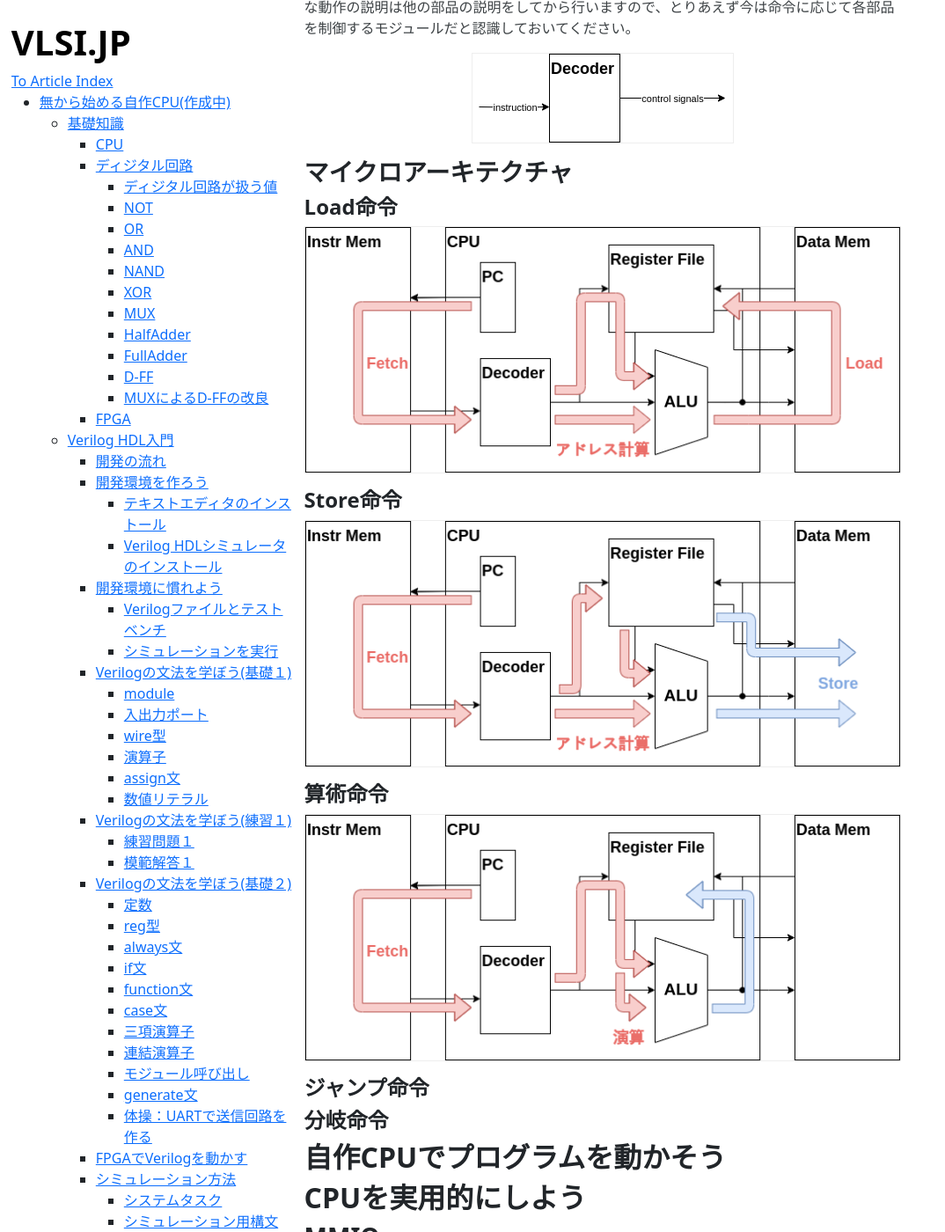
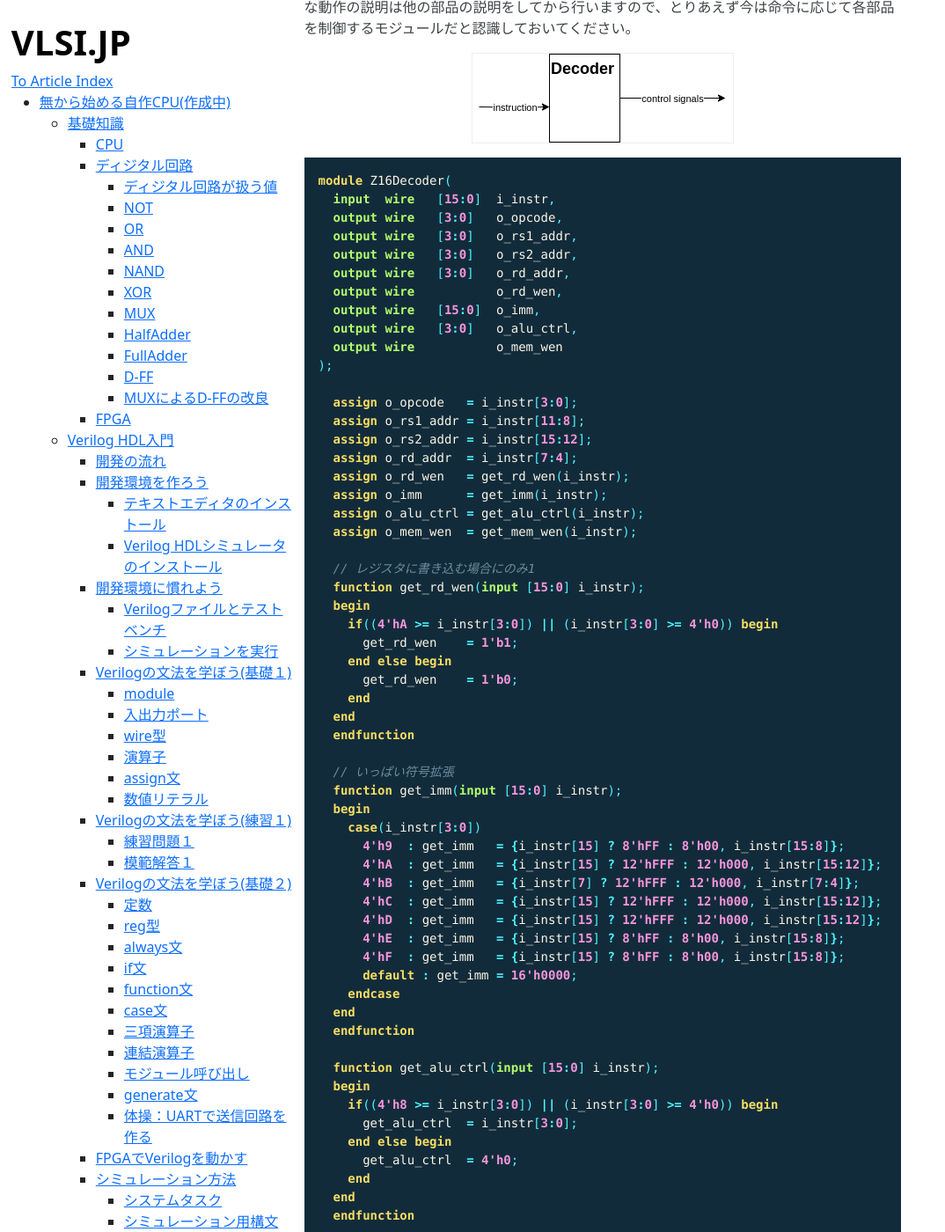
Before and after one commit to VLSI-JP/VLSI-JP.github.io, a Jekyll site: the page built from LetsMakeCPU.md, in a window 1280 px wide and 1400 px high, scrolled down 43492 px. Shown: the whole window at 88% size, without its empty margins (0-1074 px from the left). Built offline with Jekyll 4.4.1, drawn with Linux system fonts in a browser that asks for light colours; formulas are drawn with MathJax 3; some of the changed text lies outside the part shown.

Commit message:
add decoder

````diff
--- a/LetsMakeCPU.md
+++ b/LetsMakeCPU.md
@@ -1488,6 +1488,79 @@ PCの次は**Decoder**です。これは**デコーダ**と呼び、命令から
 
 ![](https://raw.githubusercontent.com/VLSI-JP/VLSI-JP.github.io/master/images/LetsMakeCPU/decoder.png)
 
+```verilog
+module Z16Decoder(
+  input  wire   [15:0]  i_instr,
+  output wire   [3:0]   o_opcode,
+  output wire   [3:0]   o_rs1_addr,
+  output wire   [3:0]   o_rs2_addr,
+  output wire   [3:0]   o_rd_addr,
+  output wire           o_rd_wen,
+  output wire   [15:0]  o_imm,
+  output wire   [3:0]   o_alu_ctrl,
+  output wire           o_mem_wen
+);
+
+  assign o_opcode   = i_instr[3:0];
+  assign o_rs1_addr = i_instr[11:8];
+  assign o_rs2_addr = i_instr[15:12];
+  assign o_rd_addr  = i_instr[7:4];
+  assign o_rd_wen   = get_rd_wen(i_instr);
+  assign o_imm      = get_imm(i_instr);
+  assign o_alu_ctrl = get_alu_ctrl(i_instr);
+  assign o_mem_wen  = get_mem_wen(i_instr);
+
+  // レジスタに書き込む場合にのみ1
+  function get_rd_wen(input [15:0] i_instr);
+  begin
+    if((4'hA >= i_instr[3:0]) || (i_instr[3:0] >= 4'h0)) begin
+      get_rd_wen    = 1'b1;
+    end else begin
+      get_rd_wen    = 1'b0;
+    end
+  end
+  endfunction
+
+  // いっぱい符号拡張
+  function get_imm(input [15:0] i_instr);
+  begin
+    case(i_instr[3:0])
+      4'h9  : get_imm   = {i_instr[15] ? 8'hFF : 8'h00, i_instr[15:8]};
+      4'hA  : get_imm   = {i_instr[15] ? 12'hFFF : 12'h000, i_instr[15:12]};
+      4'hB  : get_imm   = {i_instr[7] ? 12'hFFF : 12'h000, i_instr[7:4]};
+      4'hC  : get_imm   = {i_instr[15] ? 12'hFFF : 12'h000, i_instr[15:12]};
+      4'hD  : get_imm   = {i_instr[15] ? 12'hFFF : 12'h000, i_instr[15:12]};
+      4'hE  : get_imm   = {i_instr[15] ? 8'hFF : 8'h00, i_instr[15:8]};
+      4'hF  : get_imm   = {i_instr[15] ? 8'hFF : 8'h00, i_instr[15:8]};
+      default : get_imm = 16'h0000;
+    endcase
+  end
+  endfunction
+
+  function get_alu_ctrl(input [15:0] i_instr);
+  begin
+    if((4'h8 >= i_instr[3:0]) || (i_instr[3:0] >= 4'h0)) begin
+      get_alu_ctrl  = i_instr[3:0];
+    end else begin
+      get_alu_ctrl  = 4'h0;
+    end
+  end
+  endfunction
+
+  // STORE命令の場合にのみ1
+  function get_mem_wen(input [15:0] i_instr);
+  begin
+    if(i_instr[3:0] == 4'hB) begin
+      get_mem_wen    = 1'b1;
+    end else begin
+      get_mem_wen    = 1'b0;
+    end
+  end
+  endfunction
+
+endmodule
+```
+
 ### マイクロアーキテクチャ
 
 #### Load命令
````
